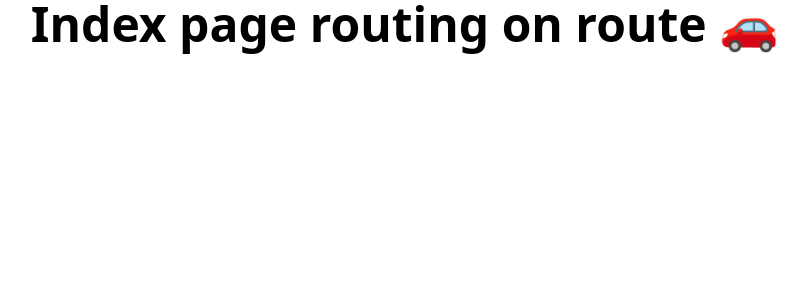
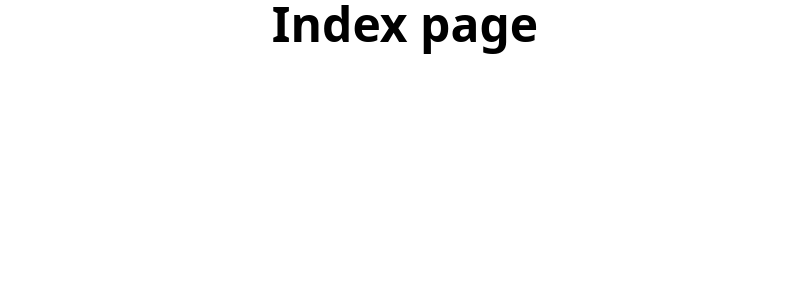
Before and after one commit to jalridley/portfolio, a Nuxt app: page / in a window 1280 px wide. Shown: the top 300 px of the page, without its empty margins (235-1043 px from the left). Built offline with nearby package versions, Linux system fonts and the light colour scheme.

Commit message:
edited index h1 text

```diff
--- a/pages/index.vue
+++ b/pages/index.vue
@@ -1,5 +1,3 @@
 <template>
-  <h1 class="flex justify-center text-5xl font-bold">
-    Index page routing on route 🚗
-  </h1>
+  <h1 class="flex justify-center text-5xl font-bold">Index page</h1>
 </template>
```
